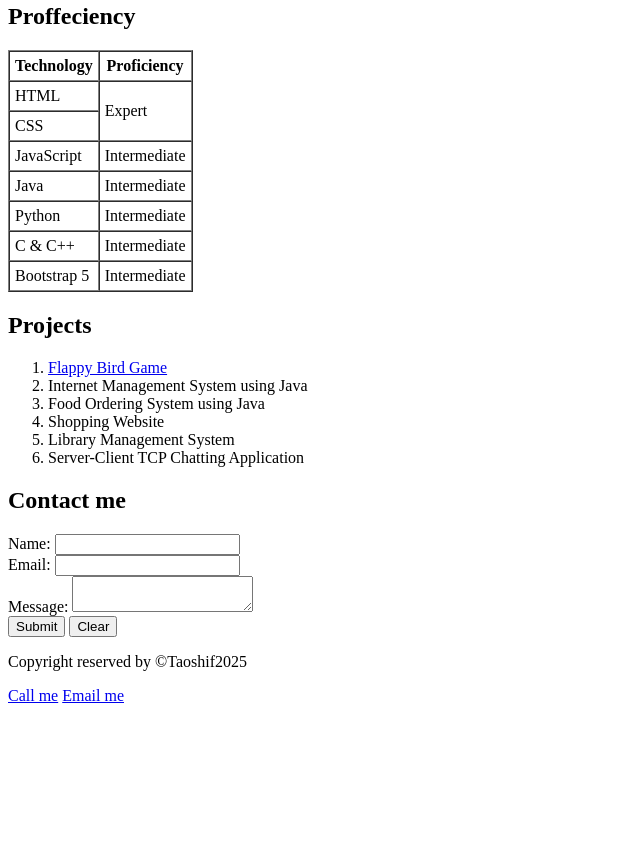
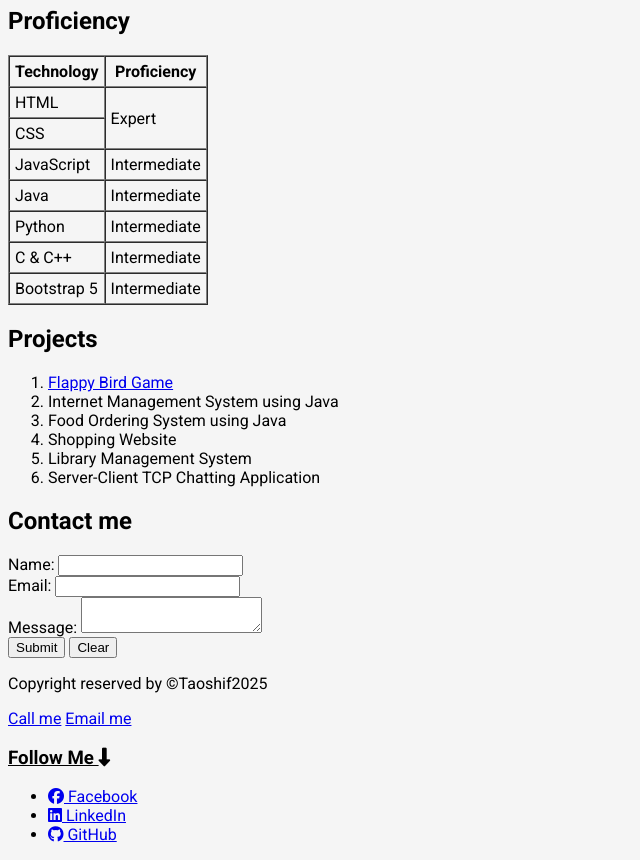
Before and after one commit to Taoshif1/portfolio-html, a plain HTML site: page index.html in a window 1280 px wide. Shown: the part 678-1538 px from the top of the page, without its empty margins (0-640 px from the left). Before the commit the page ends 1391 px from the top, so only its background shows below. Drawn offline with Linux system fonts and the light colour scheme.

Commit message:
all topics  added

```diff
--- a/index.html
+++ b/index.html
@@ -3,10 +3,32 @@
     <head>
         <meta charset="UTF-8">
         <meta name="viewport" content="width=device-width, initial-scale=1.0">
+        <meta http-equiv="X-UA-Compatible" content="ie=edge"> <!--Making it accessible for older version of internet explorer-->
+        <meta name="keywords" content="portfolio, Web Development, Computer Science & Engineering, Taoshiflex, Gazi Taoshif">
+        <meta name="description" content="This is a portfolio website of Gazi Taoshif.">
         <title>My Portfolio</title>
+
+        <!--Font Awesome CDN-->
+        <link rel="stylesheet" href="https://cdnjs.cloudflare.com/ajax/libs/font-awesome/6.7.2/css/all.min.css" integrity="sha512-Evv84Mr4kqVGRNSgIGL/F/aIDqQb7xQ2vcrdIwxfjThSH8CSR7PBEakCr51Ck+w+/U6swU2Im1vVX0SVk9ABhg=="
+        crossorigin="anonymous" referrerpolicy="no-referrer" />
+
+        <!--Google font link-->
+        <link rel="preconnect" href="https://fonts.googleapis.com">
+        <link rel="preconnect" href="https://fonts.gstatic.com" crossorigin>
+        <link href="https://fonts.googleapis.com/css2?family=Roboto:ital,wght@0,100..900;1,100..900&display=swap" rel="stylesheet">
+
+        <style>
+            body{
+                background-color: whitesmoke ;
+                font-family: "Roboto", serif;
+            }
+
+        </style>
+
     </head>
     <body>
         <!--Section: navbar-->
+        <header>
             <nav>
                 <ul>
                     <li><a href="#about" target="_self" title="more about me">About Me</a></li>
@@ -15,16 +37,18 @@
                     <li><a href="#contact" target="_self" title="contact me">Contact Me</a></li>
                 </ul>
             </nav>
+        </header>
 
+    <main>
             <!--Section: intro-->
-    <header id="intro">
+    <section id="intro">
         <h1>Gazi Taoshif</h1>
         <p>A Passionate Computer Science & Engineering Student </p>
         <a href="https://www.linkedin.com/in/taoshif1/" target="_blank">
             <img src="./images/taoshif.jpg" alt="loading..." height="150px">
         </a>
         <hr/>
-    </header>
+    </section>
 
     <!--Section: about me-->
     <section id="about">
@@ -48,7 +72,7 @@
             <li>Bootstrap5</li>
         </ul>
 
-        <h2>Proffeciency</h2>
+        <h2>Proficiency</h2>
         <table border="1" cellpadding="5" cellspacing="0">
             <thead>
                 <tr>
@@ -128,13 +152,35 @@
             </form>
 
     </section>
+    </main>
 
-    <!--Section: footer-->
+    <!-- footer-->
         <footer>
             <p>Copyright reserved by &copy;Taoshif2025</p>
             <a href="tel:01983478582">Call me</a>
             <a href="mailto:taoshif2@gmail.com">Email me</a>
 
+            <h3><u>Follow Me </u><i class="fa-solid fa-down-long"></i></h3>
+            <ul>
+                <li>
+                    <a href="https://www.facebook.com/share/1Eg22xsFfh/" target="_blank">
+                        <i class="fa-brands fa-facebook"></i>
+                        Facebook
+                    </a>
+                </li>
+                <li>
+                    <a href="https://www.linkedin.com/in/taoshif1/" target="_blank">
+                        <i class="fa-brands fa-linkedin"></i>
+                        LinkedIn
+                    </a>
+                </li>
+                <li>
+                    <a href="https://github.com/Taoshif1" target="_blank">
+                        <i class="fa-brands fa-github"></i>
+                        GitHub
+                    </a>
+                </li>
+            </ul>
         </footer>
     </body>
 </html>
```
Also changed, not shown: 1 other file. Lines whose indentation alone changed are shown as unchanged.
